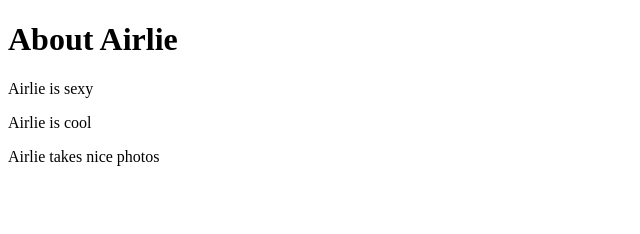
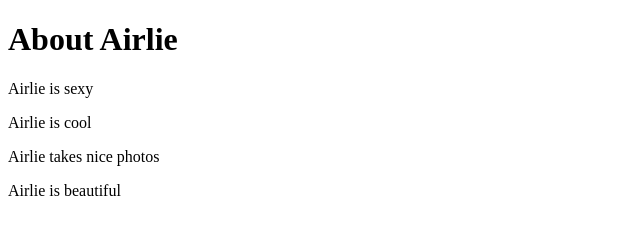
Before and after one commit to whitwebdev/Airlie, a plain HTML site: page index.html in a window 1280 px wide. Shown: the whole page, without its empty margins (0-640 px from the left). Drawn offline with Linux system fonts and the light colour scheme.

Commit message:
changed branch and added beautiful

```diff
--- a/index.html
+++ b/index.html
@@ -11,6 +11,7 @@
     <p>Airlie is sexy</p>
     <p>Airlie is cool</p>
     <p>Airlie takes nice photos</p>
+    <p>Airlie is beautiful</p>
 
 </body>
 </html>
```
